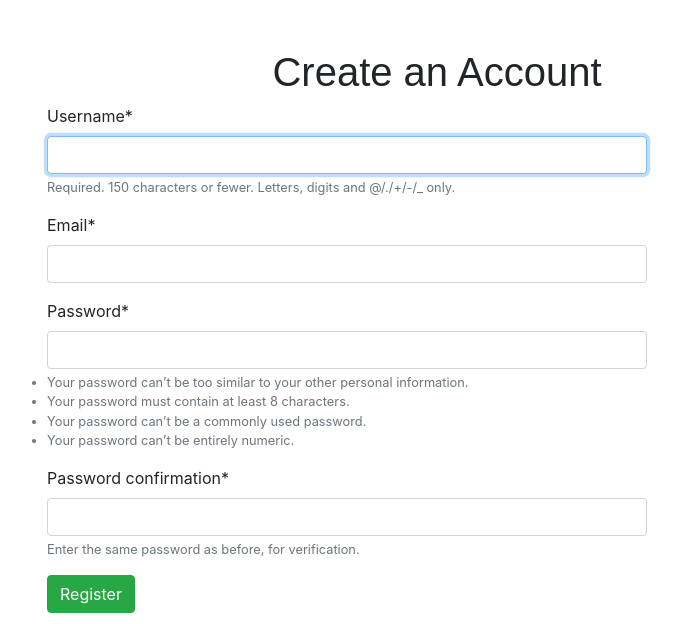
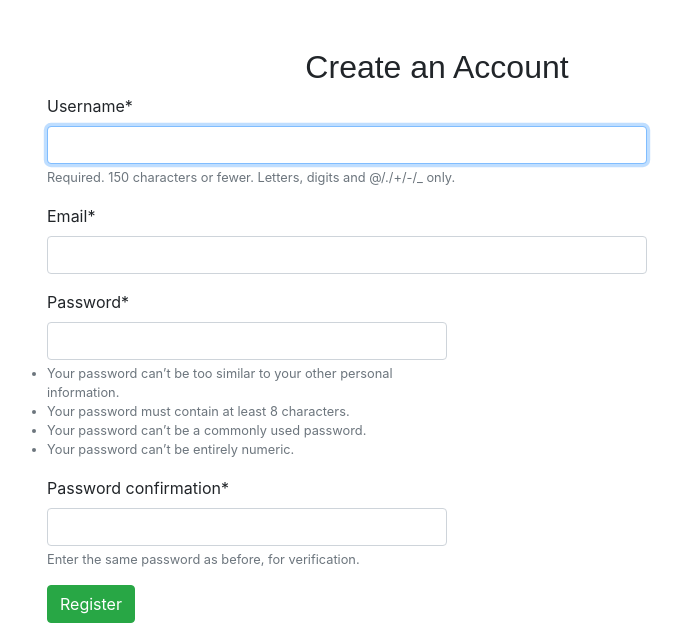
Before and after one commit to ravinduf/Forum, a Django app: page /register/ in a window 1280 px wide. Shown: the part 176-800 px from the top of the page, without its empty margins (203-885 px from the left). Run offline with Django 3.2, Linux system fonts and the light colour scheme; some libraries are stand-ins or nearby versions; some web fonts are replaced.

Commit message:
added more styling for register page

```diff
--- a/forum/static/css/forum.css
+++ b/forum/static/css/forum.css
@@ -5,10 +5,11 @@
     box-sizing: border-box;
 }
 
-h1{
+h1,h2{
     text-align: center;
     font-family: 'Gotu', sans-serif;
 }
+
 
 p{
     font-family: 'Gotu', sans-serif;;
@@ -22,12 +23,12 @@ p{
 .question_title_h2{
     font-family: 'Gotu', sans-serif;
     font-size: 40px;
-    padding: 10px 20px;
+    padding: 10px 0px;
 }
 .question{
     font-family: 'Gotu', sans-serif;
     font-size: 20px;
-    padding: 0px 20px ;
+    padding-left: 20px ;
 
 }
 
@@ -66,3 +67,8 @@ p{
     left: 250px;
     padding-bottom: 200px;
 }
+
+.password_register_div{
+    width: 400px;
+
+}
--- a/register/templates/register/register.html
+++ b/register/templates/register/register.html
@@ -1,14 +1,14 @@
 {% extends 'forum/base.html' %}
 {% load crispy_forms_tags %}
 {% block content %}
-<h1>Create an Account</h1>
+<h2>Create an Account</h2>
 
 <div class="register_div">
     <form method="POST">{% csrf_token %}
         {{form.username|as_crispy_field}}
         {{form.email|as_crispy_field}}
-        {{form.password1|as_crispy_field}}
-        {{form.password2|as_crispy_field}}
+        <div class='password_register_div'>{{form.password1|as_crispy_field}}
+        {{form.password2|as_crispy_field}}</div>
         <button type="submit" class="btn btn-success">Register</button>
     </form>
 </div>
```
